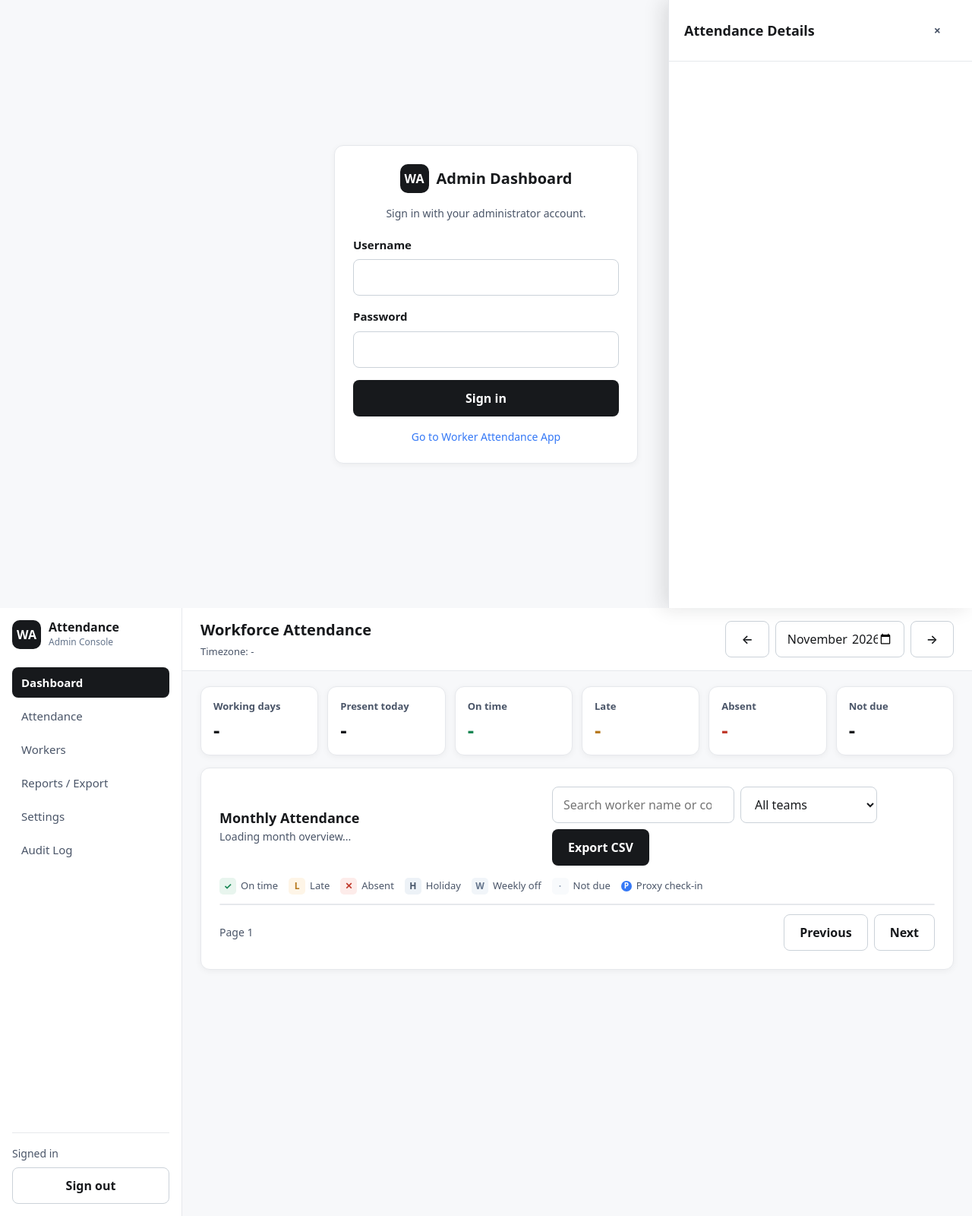
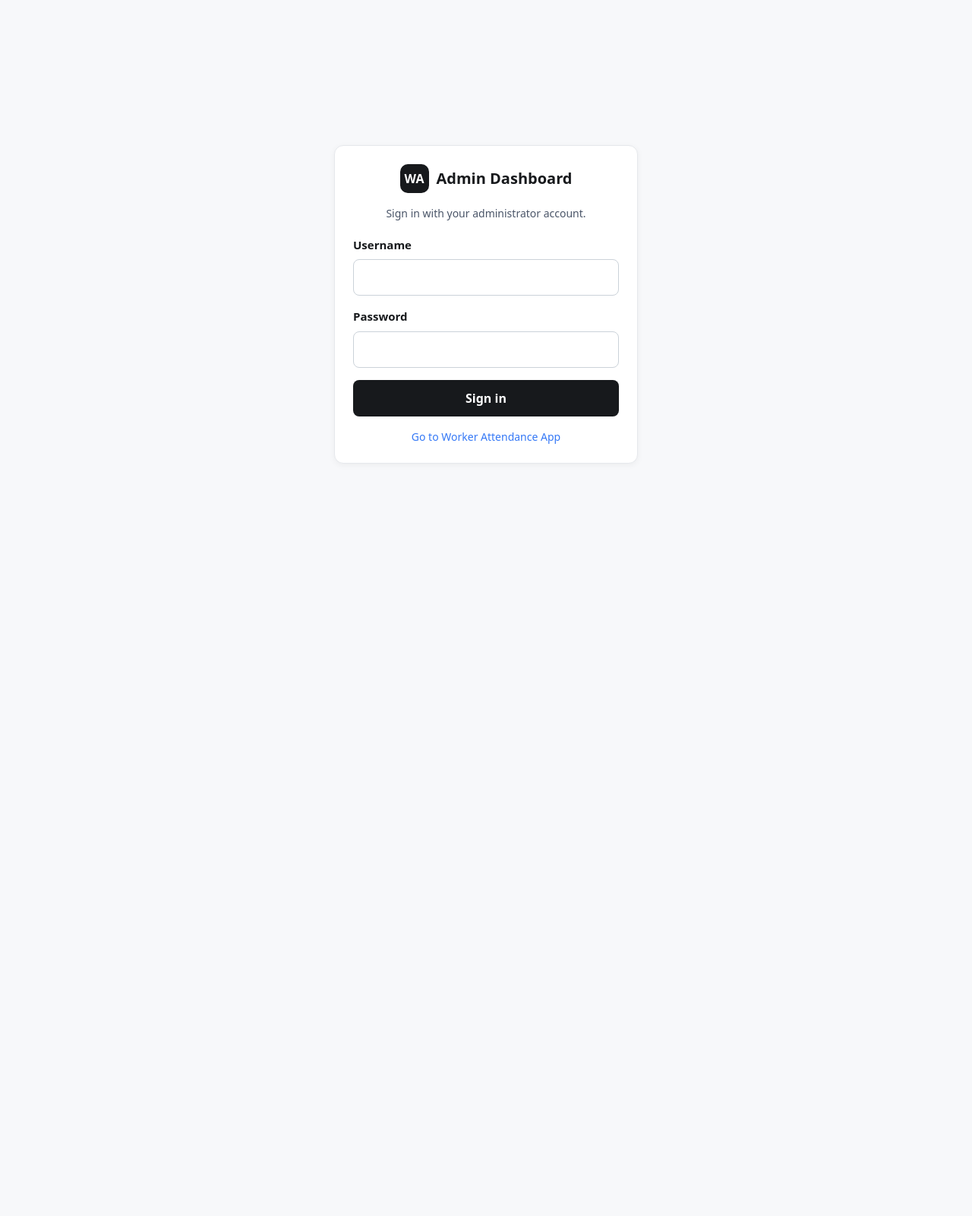
Before and after one commit to Sachin21393/mec-attendance, a Spring Boot app: page /admin/ in a window 1280 px wide. Shown: the whole page at 76% size. After the commit the page ends 610 px from the top, so only its background shows below. Run offline with Spring Boot 4, Linux system fonts and the light colour scheme; data that the repository does not hold is empty; some of the project's set-up classes (security, data sources, template engines, error pages and the like) are left out, and stand-ins take their place; database files in the repository are not loaded.

Commit message:
fix: enforce [hidden] over flex overlays and ensure video playback

```diff
--- a/src/main/resources/static/admin/index.html
+++ b/src/main/resources/static/admin/index.html
@@ -4,6 +4,7 @@
   <meta charset="UTF-8">
   <meta name="viewport" content="width=device-width, initial-scale=1.0">
   <title>Workforce Attendance — Admin Dashboard</title>
+  <link rel="icon" href="/assets/icon.svg" type="image/svg+xml">
   <link rel="stylesheet" href="/shared/styles.css">
   <link rel="stylesheet" href="/admin/admin.css">
 </head>
--- a/src/main/resources/static/index.html
+++ b/src/main/resources/static/index.html
@@ -4,6 +4,7 @@
   <meta charset="UTF-8">
   <meta name="viewport" content="width=device-width, initial-scale=1.0">
   <title>Workforce Attendance</title>
+  <link rel="icon" href="/assets/icon.svg" type="image/svg+xml">
   <link rel="stylesheet" href="/shared/styles.css">
   <style>
     .portal-shell {
--- a/src/main/resources/static/shared/styles.css
+++ b/src/main/resources/static/shared/styles.css
@@ -38,6 +38,10 @@
 
 *, *::before, *::after {
   box-sizing: border-box;
+}
+
+[hidden] {
+  display: none !important;
 }
 
 html, body {
--- a/src/main/resources/static/worker/worker.js
+++ b/src/main/resources/static/worker/worker.js
@@ -74,7 +74,9 @@ async function startCamera() {
       audio: false
     });
     state.stream = stream;
-    document.getElementById('camera-video').srcObject = stream;
+    const video = document.getElementById('camera-video');
+    video.srcObject = stream;
+    await video.play().catch(() => {});
   } catch (err) {
     placeholder.hidden = false;
     if (err.name === 'NotAllowedError' || err.name === 'PermissionDeniedError') {
```
